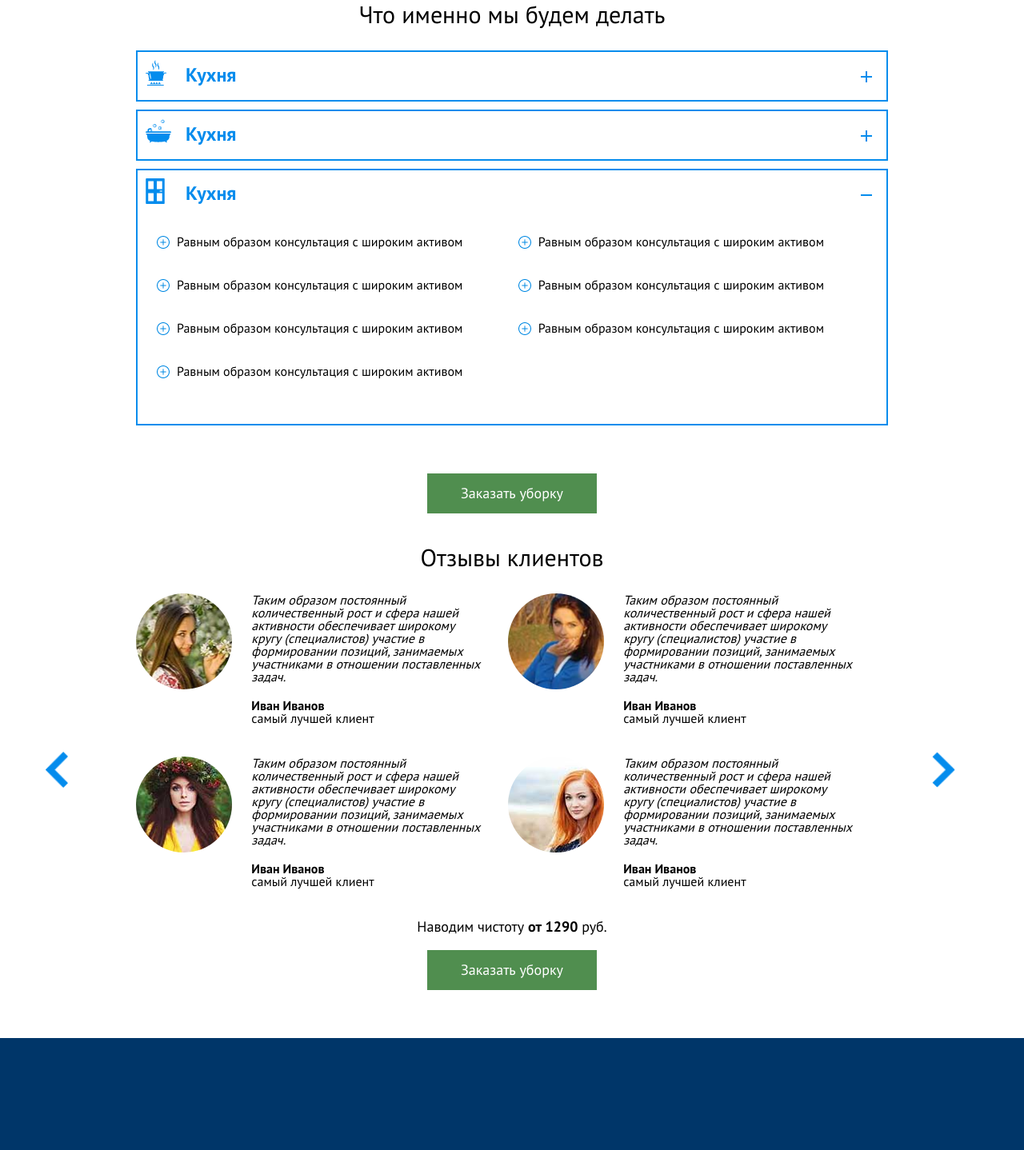
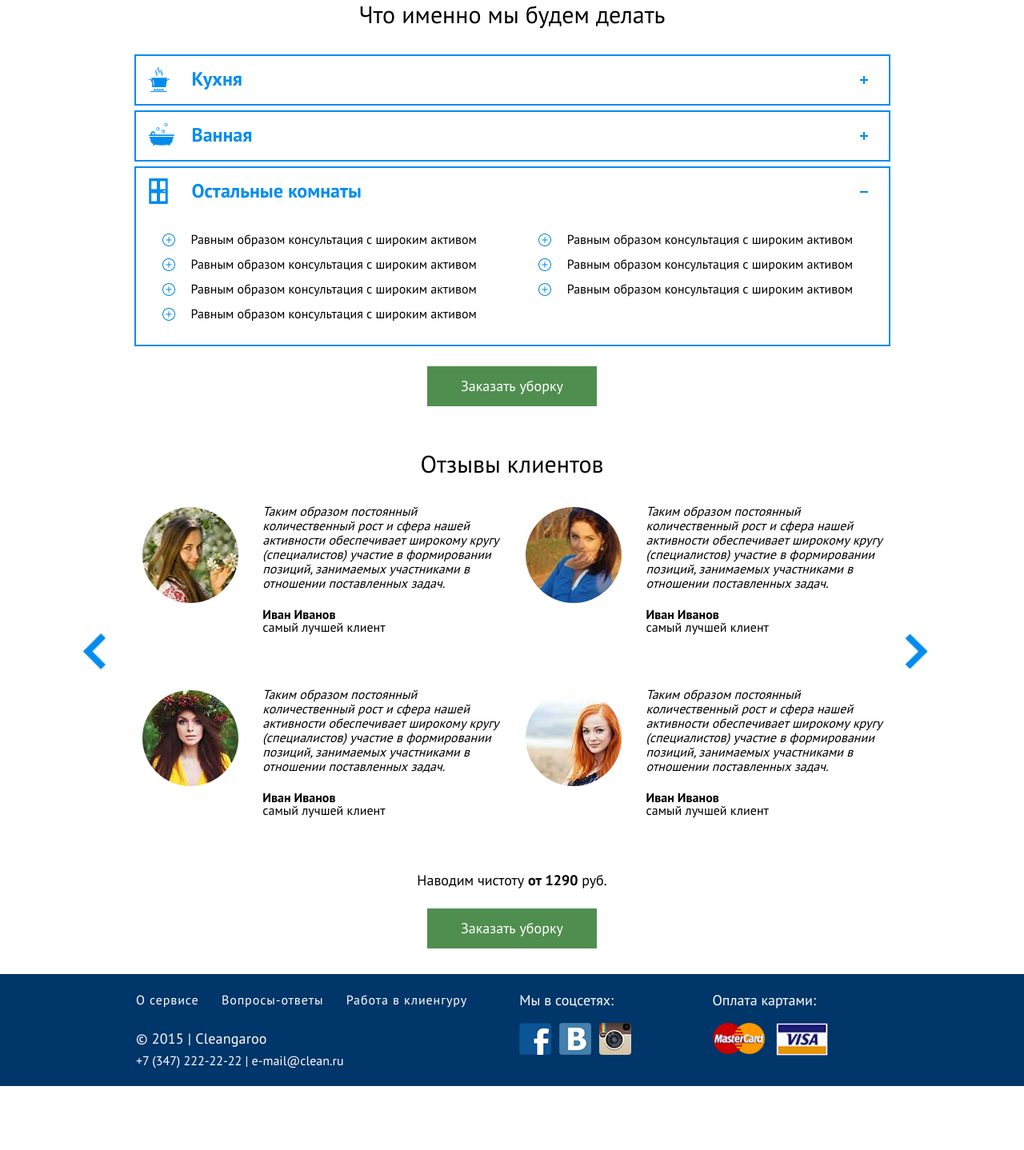
Before and after one commit to Web-Ares/klinguru, a plain HTML site: page index.html in a window 1280 px wide. Shown: the part 1128-2566 px from the top of the page at 80% size. After the commit the page ends 2486 px from the top, so only its background shows below. Drawn offline with Linux system fonts and the light colour scheme.

Commit message:
hp-page finish

```diff
--- a/css/main.css
+++ b/css/main.css
@@ -81,7 +81,7 @@ input[type="search"]::-webkit-search-cancel-button {
 .site__header-layout{
     position: relative;
     width: 940px;
-    padding-top: 70px;
+    padding-top: 71px;
     height: inherit;
     margin: 0 auto;
     z-index: 3;
@@ -101,12 +101,16 @@ input[type="search"]::-webkit-search-cancel-button {
 .header__menu a:hover{
     text-decoration: none;
 }
+a.site__header-present{
+    margin-left: 104px;
+}
 a.site__header-present:before{
     content: "";
     position: absolute;
-    left: -35px;
-    width:40px;
-    height:18px;
+    top: -2px;
+    left: -44px;
+    width: 31px;
+    height: 21px;
     background:url(../img/present.png) no-repeat;
     background-size: contain;
 }
@@ -114,6 +118,7 @@ a.site__header-town{
     text-decoration: none;
     border-bottom: 1px dotted #000;
     margin-right: 100px;
+    padding-bottom: 4px;
     transition: border .3s ease;
 }
 a.site__header-town:after{
@@ -163,11 +168,11 @@ a.site__header-town:hover{
     width: 940px;
     height: 140px;
     margin: 0 auto;
-    padding-top: 23px;
+    padding-top: 24px;
 }
 .site__footer-copyright{
     position: absolute;
-    bottom: 20px;
+    bottom: 24px;
     left: 0;
     color: #fff;
 }
@@ -175,6 +180,7 @@ a.site__header-town:hover{
     display: block;
     font-size: 18px;
     margin-bottom: 10px;
+    letter-spacing: 0.2px;
 }
 .site__footer-copyright a{
     display: inline-block;
@@ -195,13 +201,13 @@ a.site__header-town:hover{
 .site__footer-pay span{
     display: block;
     font-size: 18px;
-    margin-bottom: 10px;
+    margin-bottom: 19px;
 }
 .site__footer-pay .visa,
 .site__footer-pay .master-cart{
     display: inline-block;
     vertical-align: middle;
-    width: 60px;
+    width: 65px;
     height: 42px;
     background: url("../img/pay01.png") no-repeat ;
     background-size: contain;
@@ -220,13 +226,14 @@ a.site__header-town:hover{
 .footer__menu{
     display: inline-block;
     vertical-align: top;
-    width: 430px;
+    width: 443px;
     text-align: justify;
-    margin-right: 26px;
+    margin-right: 32px;
 }
 .footer__menu a{
     color: #fff;
-    margin-right: 20px;
+    margin-right: 24px;
+    letter-spacing: 0.9px;
 }
 .footer__menu a:hover{
     text-decoration: underline;
@@ -235,7 +242,7 @@ a.site__header-town:hover{
     font-size: 30px;
     font-weight: 400;
     text-align: center;
-    margin-bottom: 30px;
+    margin-bottom: 35px;
 }
 .site__title_inner{
     margin-bottom: 20px;
@@ -338,16 +345,15 @@ a.site__header-town:hover{
 /* --------------- slider --------------- */
 .slider {
     position: relative;
-    margin: 0 auto;
+    margin: 0 auto 26px;
     overflow: hidden;
-    margin-bottom: 30px;
 }
 .slider__layout {
     position: relative;
     background-position: center;
     background-repeat: no-repeat;
     width: 100%;
-    height: 576px;
+    height: 573px;
     margin: 0 auto;
 }
 .slider .slider__icon {
@@ -363,7 +369,7 @@ a.site__header-town:hover{
     width: 330px;
     height: 576px;
     left: 50%;
-    margin-left: 202px;
+    margin-left: 147px;
     z-index: 4;
     color: #fff;
 }
@@ -372,33 +378,33 @@ a.site__header-town:hover{
     top: 0;
     left: 0;
     width: 330px;
-    height: 576px;
+    height: 572px;
     background: rgba(126, 167, 126, 0.55);
-    padding: 22px 22px 0 22px;
+    padding: 34px 22px 0 22px;
     text-align: center;
     z-index: 3;
 }
 .ban__item h2 {
     font-size: 40px;
     line-height: 46px;
-    margin-bottom: 37px;
+    margin-bottom: 12px;
     font-weight: 400;
 }
 .ban__item h3 {
     position: relative;
     font-size: 24px;
     font-weight: 400;
-    margin-bottom: 20px;
-    padding-bottom: 40px;
-
+    line-height: 31px;
+    margin-bottom: 28px;
+    padding-bottom: 36px;
 }
 .ban__item h3:before{
     content: "";
     position: absolute;
     bottom: 0;
-    width: 100px;
+    width: 112px;
     left: 50%;
-    margin-left: -50px;
+    margin-left: -56px;
     height: 1px;
     background: #fff;
 }
@@ -407,7 +413,7 @@ a.site__header-town:hover{
     font-weight: 400;
     font-size: 20px;
     line-height: 19px;
-    margin-bottom: 28px;
+    margin-bottom: 27px;
 }
 .ban__item input{
     display: block;
@@ -441,47 +447,51 @@ a.site__header-town:hover{
 /* --------------- /let-do --------------- */
 .let-do{
     width: 940px;
-    margin: 0 auto 60px;
+    margin: 0 auto 30px;
 }
 .let-do__item{
     display: inline-block;
     vertical-align: top;
     background-repeat: no-repeat;
-    background-position: top left;
+    background-position: 2px 1px;
     padding-left:80px;
     padding-right:20px;
     width: 33%;
-    margin-bottom: 20px;
+    margin-bottom: 34px;
+}
+.let-do__item_bg{
+    background-position: 9px 1px;
 }
 .let-do__item span:first-child{
     display: block;
     vertical-align: top;
-    margin-bottom: 10px;
+    margin-bottom: 20px;
     font-size: 22px;
+    letter-spacing: -0.5px;
 }
 .let-do__item span:last-child{
     font-size: 16px;
-    line-height: 20px;
+    line-height: 18px;
 }
 /* --------------- /let-do --------------- */
 
 /* --------------- what-exactly --------------- */
 .what-exactly{
-    width: 940px;
-    margin: 0 auto 60px;
+    width: 945px;
+    margin: 0 auto 25px;
 }
 .what-exactly__item {
     position: relative;
     border: 2px solid #048ced;
-    margin-bottom: 10px;
+    margin-bottom: 6px;
 }
 .what-exactly__item dt {
     background-repeat: no-repeat;
-    background-position: 10px 10px;
+    background-position: 16px 13px;
     height: 60px;
     padding-top: 17px;
     position: relative;
-    padding-left: 60px;
+    padding-left: 70px;
     font-size: 24px;
     font-weight: bold;
     color: #048ced;
@@ -491,7 +501,7 @@ a.site__header-town:hover{
     display: none;
     margin-left: 23px;
     padding-bottom: 1px;
-    margin-bottom: 26px;
+    margin-bottom: 2px;
 }
 .what-exactly__item .open:before {
     transform: rotate(0deg);
@@ -503,19 +513,19 @@ a.site__header-town:hover{
     content: "";
     position: absolute;
     background: #048ced;
-    width: 14px;
+    top: 29px;
+    right: 26px;
+    width: 10px;
     height: 2px;
-    right: 18px;
-    top: 30px;
 }
 .what-exactly__item dt:before {
     content: "";
     position: absolute;
-    width: 14px;
+    background: #048ced;
+    top: 29px;
+    right: 26px;
+    width: 10px;
     height: 2px;
-    right: 18px;
-    top: 30px;
-    background: #048ced;
     transform: rotate(90deg);
     -webkit-transform: rotate(90deg);
     transition: transform .3s ease;
@@ -523,17 +533,22 @@ a.site__header-town:hover{
 }
 .what-exactly__item ul {
     width: 100%;
-    margin-left: 26px;
+    padding-left: 26px;
     margin-bottom: 14px;
+    margin-top: 20px;
 }
 .what-exactly__item ul>li {
     display: inline-block;
     vertical-align: top;
     position: relative;
-    width: 49%;
+    width: 420px;
     line-height: 19px;
-    margin-top: 20px;
-    margin-bottom: 15px;
+    margin-bottom: 12px;
+    padding-left: 20px;
+    padding-right: 40px;
+}
+.what-exactly__item ul>li:nth-child(even){
+    margin-left: 46px;
 }
 .what-exactly__item ul>li:before {
     content: '';
@@ -542,7 +557,7 @@ a.site__header-town:hover{
     height: 16px;
     background: url("../img/gamburg-li.png") no-repeat ;
     top: 2px;
-    left: -25px;
+    left: -16px;
 }
 /* --------------- /what-exactly --------------- */
 
@@ -550,14 +565,24 @@ a.site__header-town:hover{
 .reviews{
     position: relative;
     width: 940px;
-    margin: 0 auto 60px;
+    margin: 0 auto 32px;
+}
+.reviews a:last-child{
+    margin-bottom: 32px;
+}
+.reviews__layout{
+    padding-left: 8px;
+    margin-bottom: 4px;
 }
 .reviews__item{
     display: inline-block;
     vertical-align: top;
-    width: 49%;
+    width: 450px;
     font-size: 16px;
-    margin-bottom: 40px;
+    margin-bottom: 67px;
+}
+.reviews__item:nth-child(even){
+    margin-left: 25px;
 }
 .reviews__item div{
     display: inline-block;
@@ -569,23 +594,25 @@ a.site__header-town:hover{
     width: 120px;
     height: 120px;
     border-radius: 50%;
-    margin-right: 20px;
+    margin-right: 26px;
+    margin-top: 4px;
 }
 .reviews__name{
-    width: 290px;
+    width: 297px;
 }
 .reviews__name span{
     display: block;
 }
 .reviews__name span:first-child{
     font-style: italic;
-    margin-bottom: 20px;
+    margin-bottom: 22px;
+    line-height: 18px;
 }
 span.reviews__purity{
    display: block;
    font-size: 18px;
    text-align: center;
-    margin-bottom: 20px;
+   margin-bottom: 26px;
 }
 .reviews__next,
 .reviews__prev{
@@ -594,16 +621,15 @@ span.reviews__purity{
     position: absolute;
     width: 45px;
     height: 45px;
-    top: 50%;
-    left: -100px;
-    margin: -20px 0 0 -13px;
+    top: 227px;
+    left: -66px;
     z-index: 3;
 }
 .reviews__next{
     background: url("../img/slider-icon01.png") no-repeat;
     background-size: contain;
     left: auto;
-    right: -100px;
+    right: -66px;
 }
 /* --------------- reviews --------------- */
 
@@ -629,8 +655,8 @@ span.reviews__purity{
     text-decoration: none;
     color: #fff;
     -webkit-tap-highlight-color: rgba(0,0,0,0);
-    border: 1px solid #f26522;
-    margin-top: 20px;
+    border: 3px solid #f26522;
+    margin-top: 28px;
 }
 .btn:before {
     content: "";
@@ -666,7 +692,7 @@ span.reviews__purity{
     height: 50px;
     border: none;
     text-align: center;
-    margin: 0 auto 40px;
+    margin: 0 auto 57px;
     padding-top: 16px;
 }
 .btn_order:before {
@@ -678,8 +704,8 @@ span.reviews__purity{
 /* --------------- logo --------------- */
 .logo {
     position: absolute;
-    top: 0;
-    left: 0;
+    top: 14px;
+    left: -11px;
 }
 /* --------------- /logo --------------- */
 
@@ -784,21 +810,22 @@ span.reviews__purity{
     width: 150px;
     font-size: 18px;
     color:#fff;
-    margin-right: 100px;
+    margin-right: 87px;
 }
 .social span{
     display: block;
-    margin-bottom: 10px;
+    margin-bottom: 19px;
 }
 .social a{
     display: inline-block;
     vertical-align: top;
+    background: url("../img/social-icon.png");
+    background-position: -73px -12px;
     width: 40px;
     height: 40px;
     border-radius: 4px;
-    background: url("../img/social-icon.png");
-    background-position: -73px -12px;
     transition: opacity .3s ease;
+    margin-right: 5px;
 }
 a.social-v{
     background-position: -16px -12px;
--- a/index.html
+++ b/index.html
@@ -121,14 +121,14 @@
                     <!-- /let-do__item -->
 
                     <!-- let-do__item -->
-                    <div class="let-do__item" style="background-image: url(img/work02.png)">
+                    <div class="let-do__item let-do__item_bg" style="background-image: url(img/work02.png)">
                         <span>Простой заказ</span>
                         <span>Сделайте заказ на сайте за 1 минуту, выберите нужные опции.</span>
                     </div>
                     <!-- /let-do__item -->
 
                     <!-- let-do__item -->
-                    <div class="let-do__item" style="background-image: url(img/work03.png)">
+                    <div class="let-do__item let-do__item_bg" style="background-image: url(img/work03.png)">
                         <span>Надёжность</span>
                         <span>Мы назначим проверенных, обученных исполнителей.</span>
                     </div>
@@ -142,14 +142,14 @@
                     <!-- /let-do__item -->
 
                     <!-- let-do__item -->
-                    <div class="let-do__item" style="background-image: url(img/work05.png)">
+                    <div class="let-do__item let-do__item_bg" style="background-image: url(img/work05.png)">
                         <span>Наслаждайтесь чистотой</span>
                         <span>Почувствуйте свободу от домашней работы.</span>
                     </div>
                     <!-- /let-do__item -->
 
                     <!-- let-do__item -->
-                    <div class="let-do__item" style="background-image: url(img/work06.png)">
+                    <div class="let-do__item let-do__item_bg" style="background-image: url(img/work06.png)">
                         <span>Гарантия</span>
                         <span>100% гарантия качества! Если Вас что-то не устроит - сделаем уборку снова и бесплатно.</span>
                     </div>
@@ -191,7 +191,7 @@
                     <!--what-exactly__item-->
                     <dl class="what-exactly__item">
                         <dt class="" style="background-image: url(img/gamburg-icon02.png)">
-                            Кухня
+                            Ванная
                         </dt>
                         <dd style="display: none;">
                             <ul>
@@ -210,7 +210,7 @@
                     <!--what-exactly__item-->
                     <dl class="what-exactly__item">
                         <dt class="open" style="background-image: url(img/gamburg-icon03.png)">
-                            Кухня
+                            Остальные комнаты
                         </dt>
                         <dd style="display: block;">
                             <ul>
@@ -501,6 +501,38 @@
             <!-- site__footer-layout -->
             <div class="site__footer-layout">
 
+                <!-- footer__menu -->
+                <nav class="footer__menu">
+                    <a href="#">О сервисе</a>
+                    <a href="#">Вопросы-ответы</a>
+                    <a href="#">Работа в клиенгуру</a>
+                </nav>
+                <!-- /footer__menu -->
+
+                <!-- site__footer-copyright -->
+                <div class="site__footer-copyright">
+                    <span>©  2015 | Cleangaroo</span>
+                    <a href="tel:+73472222222">+7 (347) 222-22-22 | </a>
+                    <a href="mailto:e-mail@clean.ru">e-mail@clean.ru</a>
+                </div>
+                <!-- /site__footer-copyright -->
+
+                <!-- social -->
+                <div class="social">
+                    <span>Мы в соцсетях:</span>
+                    <a class="social-f" href="#"></a>
+                    <a class="social-v" href="#"></a>
+                    <a class="social-in" href="#"></a>
+                </div>
+                <!-- /social -->
+
+
+                <div class="site__footer-pay">
+                    <span>Оплата картами:</span>
+                    <a class="master-cart" href="#"></a>
+                    <a class="visa" href="#"></a>
+                </div>
+
             </div>
             <!-- /site__footer-layout -->
 
--- a/js/jquery.main.js
+++ b/js/jquery.main.js
@@ -84,6 +84,7 @@ var Slider = function (obj) {
         var _slider1 = new Swiper(_obj, {
             nextButton: '.reviews__next',
             prevButton: '.reviews__prev',
+            autoplay: 10000,
             loop: true,
             paginationClickable: true
 
```
